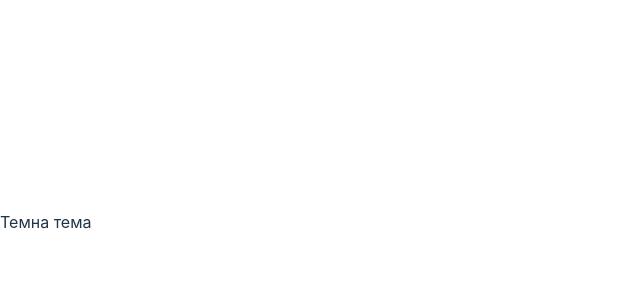
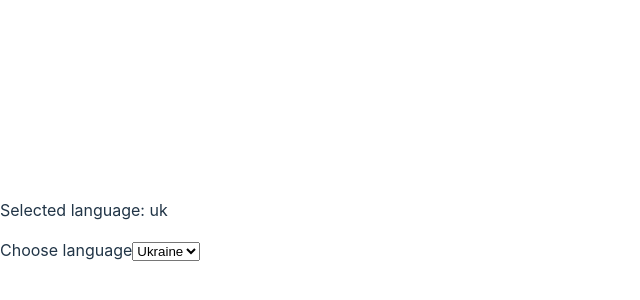
Before and after one commit to MarynaDatsenko/my-react-project, a React (Vite) app: page / in a window 1280 px wide. Shown: the part 178-478 px from the top of the page, without its empty margins (0-640 px from the left). Built offline with nearby package versions, Linux system fonts and the light colour scheme.

Commit message:
lang switcher

```diff
--- a/src/components/App.jsx
+++ b/src/components/App.jsx
@@ -2,24 +2,19 @@
 //import css from "./App.module.css";
 //import Reader from "./Reader/Reader";
 //import articles from "../components/articles.json";
-import { useEffect, useState } from "react";
+//import { useEffect, useState } from "react";
+//import LoginForm from "./LoginForm";
+//import SearchBar from "./SearchBar";
+import LangSwitcher from "./LangSwitcher";
+import { useState } from "react";
+import "./styles.css";
 
-export default function ThemeSwitcher() {
-  const [isDark, setDark] = useState(
-    window.matchMedia("(prefers-color-scheme: dark")
+export default function App() {
+  const [lang, setLang] = useState("uk");
+  return (
+    <>
+      <p>Selected language: {lang} </p>
+      <LangSwitcher value={lang} onSelect={setLang} />
+    </>
   );
-
-  useEffect(() => {
-    const mediaQuery = window.matchMedia("(prefers-color-scheme: dark)");
-
-    const handleChange = () => setIsDark(mediaQuery.matches);
-
-    mediaQuery.addEventListener("change", handleChange);
-
-    return () => {
-      mediaQuery.removeEventListener("change", handleChange);
-    };
-  }, []);
-
-  return <div>{isDark ? "Темна тема" : "Світла тема"}</div>;
 }
--- /dev/null
+++ b/src/components/LangSwitcher.jsx
@@ -0,0 +1,22 @@
+import { useId } from "react";
+
+const LangSwitcher = ({ value, onSelect }) => {
+  const selectId = useId();
+
+  return (
+    <div>
+      <label htmlFor={selectId}>Choose language</label>
+      <select
+        id={selectId}
+        value={value}
+        onChange={(evt) => onSelect(evt.target.value)}
+      >
+        <option value="en">English</option>
+        <option value="uk">Ukraine</option>
+        <option value="pl">Polish</option>
+      </select>
+    </div>
+  );
+};
+
+export default LangSwitcher;
--- /dev/null
+++ b/src/components/LoginForm.jsx
@@ -0,0 +1,20 @@
+import { useId } from "react";
+
+const LoginForm = () => {
+  const loginId = useId();
+  const passwordId = useId();
+
+  return (
+    <form>
+      <label htmlFor={loginId}>Login</label>
+      <input type="text" name="login" id={loginId} />
+
+      <label htmlFor={passwordId}>Password</label>
+      <input type="text" name="password" id={passwordId} />
+
+      <button type="submit">Login</button>
+    </form>
+  );
+};
+
+export default LoginForm;
--- /dev/null
+++ b/src/components/SearchBar.jsx
@@ -0,0 +1,18 @@
+import { useState } from "react";
+
+const SearchBar = () => {
+  const [inputValue, setInputValue] = useState("");
+
+  const handleChange = (evt) => {
+    setInputValue(evt.target.value);
+  };
+
+  return (
+    <div>
+      <input type="text" value={inputValue} onChange={handleChange} />
+      <p>{inputValue}</p>
+    </div>
+  );
+};
+
+export default SearchBar;
--- /dev/null
+++ b/src/components/styles.css
@@ -0,0 +1,4 @@
+.App {
+    font-family: sans-serif;
+    text-align: center;
+}
```
